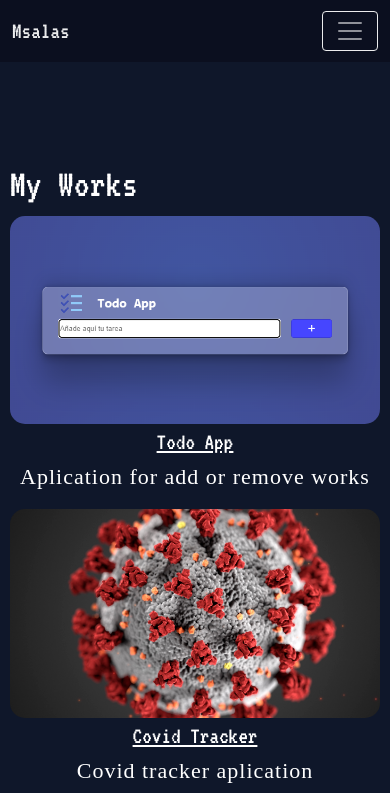
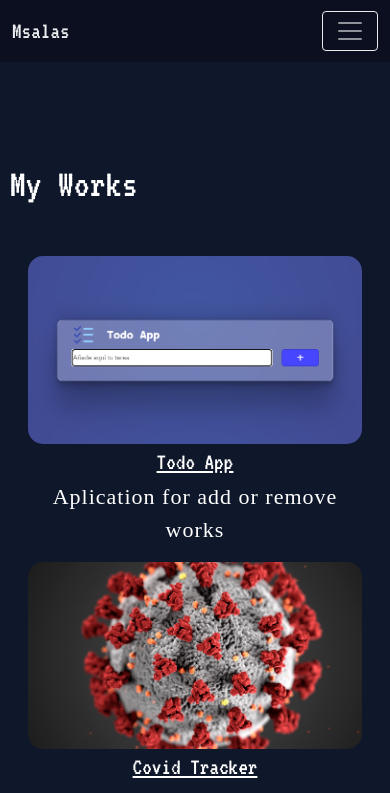
Before and after one commit to msalasi/PortafolioPersonal-React, a React (Create React App) app: page /works in a window 390 px wide. Shown: the top 793 px of the page. Built offline with nearby package versions, Linux system fonts and the light colour scheme; a web font is replaced by a local one.

Commit message:
cambios en css para versiones moviles

```diff
--- a/src/views/Works/Works.css
+++ b/src/views/Works/Works.css
@@ -13,13 +13,16 @@
 
 .row-1-works {
     display: flex;
-    gap: 65px;
+    gap: 20px;
+    flex-wrap: wrap;
+    justify-content: center;
 }
 
 .h3-projects {
     color: white;
     font-family: 'pixel-font';
     font-size: 2.5rem;
+    margin-bottom: 3rem;
 }
 
 .main-container-projects {
@@ -40,6 +43,7 @@
 
 .work{
     text-align: center;
+    width: 300px;
 }
 
 
@@ -64,6 +68,16 @@
 
     .img-todo-app {
         height: 70%;
+    }
+
+    .row-1-works{
+        flex-wrap: wrap;
+        gap: 20px;
+        justify-content: center;
+    }
+
+    .work{
+        width: 300px;
     }
 }
 
@@ -91,4 +105,9 @@
     .img-todo-app {
         height: 70%;
     }
+
+    .work {
+        width: 90%;
+        margin: 0 auto;
+    }
 }
```
